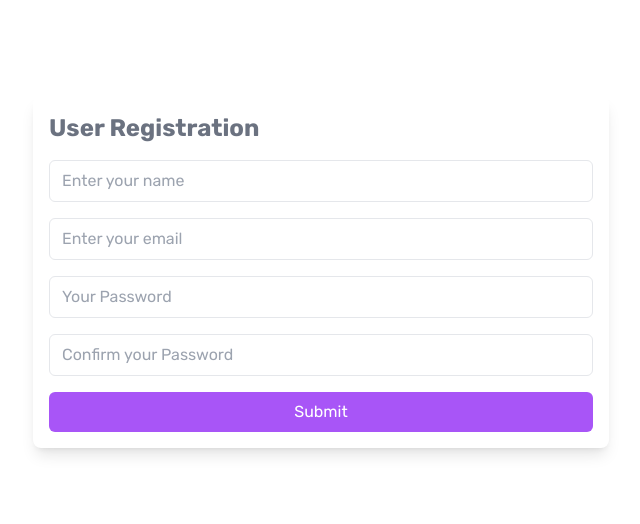
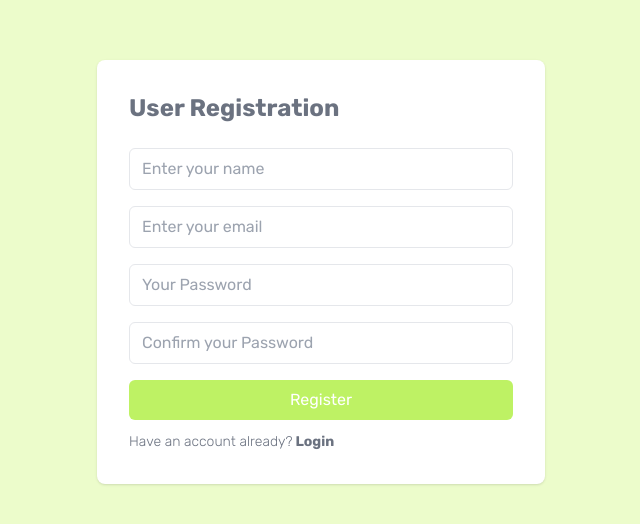
Before and after one commit to anita00001/fix-mate-frontend, a React (Create React App) app: page /signup in a window 1280 px wide. Shown: the part 128-652 px from the top of the page, without its empty margins (319-959 px from the left). Built offline with nearby package versions, Linux system fonts and the light colour scheme; the HTML template or start-up script is replaced by a standard one.

Commit message:
Modify files; being sidebar, signup and login forms

```diff
--- a/src/components/Authenticate.js
+++ b/src/components/Authenticate.js
@@ -6,9 +6,9 @@ export default function Authenticate() {
   return (
     <div className="h-screen flex flex-col justify-center items-center" style={{ backgroundImage: 'url("./images/fix-background.jpg")', backgroundSize: 'cover' }}>
       <div className="bg-black p-4 text-center opacity-75">
-        <div className="text-2xl font-bold">Hi, FIX MATE</div>
+        <div className="text-2xl text-white font-bold">Hi, FIX-MATE</div>
         <p className="text-white">
-          <span className="text-green-500 font-bold">Fix Mate </span>
+          <span className="text-green-500 font-bold">Fix-Mate </span>
           is committed to making everyday life more convenient by connecting users with trusted
           service providers. It is a one-stop platform for finding, booking, and  reviewing
           services, all from the comfort of your home. Users can communicate with service
--- a/src/components/Sidebar.js
+++ b/src/components/Sidebar.js
@@ -4,6 +4,8 @@ import { AiOutlineClose } from 'react-icons/ai';
 import { CiLogout } from 'react-icons/ci';
 import '../styles/sideBar.css';
 import { NavLink } from 'react-router-dom';
+import axios from 'axios';
+import baseURL from '../redux/apiConfig';
 
 const Sidebar = () => {
   const [navClose, setNavClosed] = useState(false);
@@ -17,6 +19,23 @@ const Sidebar = () => {
     { path: '/', name: 'Create an Expert' },
     { path: '/', name: 'Delete an Expert' },
   ];
+
+  const handleLogout = async () => {
+    try {
+      const response = await axios.delete(`${baseURL}logout`, {
+        headers: {
+          Authorization: localStorage.getItem('userPassport'),
+        },
+      });
+
+      if (response.status === 200) {
+        localStorage.removeItem('userPassport');
+        window.location.href = '/login';
+      }
+    } catch (error) {
+      console.error('Logout failed', error);
+    }
+  };
 
   return (
     <>
@@ -45,7 +64,6 @@ const Sidebar = () => {
           </span>
 
           <nav aria-label="Main Sidebar" className="mt-6 flex flex-col space-y-1">
-
             {
               navLinks.map((link) => (
                 <NavLink
@@ -60,23 +78,18 @@ const Sidebar = () => {
           </nav>
         </div>
 
-        <div className="sticky  flex-col inset-x-0 bottom-0 border-t border-gray-100 flex items-center  gap-2 rounded-lg  px-4 py-2 text-gray-500 ">
-          <div className="flex flex-col space-y-10 w-full">
-            <NavLink
-              to="/"
-              className="flex items-center cursor-pointer gap-2 rounded-lg hover:bg-prime hover:text-white  px-4 py-2 text-gray-500"
-            >
-              <span>
+        <div className="sticky inset-x-0 bottom-0 border-t border-gray-100 flex flex-col items-center gap-2 rounded-lg px-4 py-2 text-gray-500">
+          <button type="button" className="text-gray-900 bg-gradient-to-r from-lime-200 via-lime-400 to-lime-500 hover:bg-gradient-to-br focus:ring-4 focus:outline-none focus:ring-lime-300 dark:focus:ring-lime-800 shadow-lg shadow-lime-500/50 dark:shadow-lg dark:shadow-lime-800/80 font-medium rounded-lg text-sm px-5 py-2.5 text-center mb-2" onClick={handleLogout}>
+            <span className="flex flex-row gap-2">
               <CiLogout />
+              Logout
             </span>
-              <span className="font-semibold">Logout</span>
-            </NavLink>
+          </button>
+          <a href="https://github.com/anita00001/fix-mate-frontend" className="text-white bg-gradient-to-r from-cyan-400 via-cyan-500 to-cyan-600 hover:bg-gradient-to-br focus:ring-4 focus:outline-none focus:ring-cyan-300 dark:focus:ring-cyan-800 shadow-lg shadow-cyan-500/50 dark:shadow-lg dark:shadow-cyan-800/80 font-medium rounded-lg text-sm px-5 py-2.5 text-center mb-2">&copy; FixMate</a>
         </div>
-          <a href="https://github.com/anita00001/fix-mate-frontend" className="text-gray-500 font-semibold px-4">&copy; FixMate</a>
-        </div>
-
       </div>
     </>
   );
 };
+
 export default Sidebar;
--- a/src/components/SignupForm.js
+++ b/src/components/SignupForm.js
@@ -1,10 +1,11 @@
 import React, { useState } from 'react';
 import { useDispatch } from 'react-redux';
-import { Link } from 'react-router-dom';
+import { Link, useNavigate } from 'react-router-dom';
 import { signupDetails } from '../redux/signup/signupSlice';
 
 function SignupForm() {
   const dispatch = useDispatch();
+  const navigate = useNavigate();
   const [name, setName] = useState('');
   const [email, setEmail] = useState('');
   const [password, setPassword] = useState('');
@@ -29,23 +30,25 @@ function SignupForm() {
       setPassword('');
       setConfirmPassword('');
       setSignupSuccess(true);
+      setTimeout(() => {
+        navigate('/login');
+      }, 5000);
     } else {
       setPasswordMatch(false);
     }
   };
 
   return (
-    <div className="min-h-screen flex items-center justify-center">
-      <div className="max-w-xl p-4 bg-white shadow-lg rounded-lg w-full">
+    <div className="bg-lime-100">
+      <div className="flex flex-col items-center justify-center px-6 py-8 mx-auto h-screen lg:py-0">
+        <div className="w-full bg-white rounded-lg shadow dark:border md:mt-0 sm:max-w-md xl:p-0">
+          <div className="p-6 space-y-4 md:space-y-6 sm:p-8">
             <h1 className="font-bold text-gray-500 text-2xl mb-4">User Registration</h1>
             <form onSubmit={handleSubmit}>
               {signupError && <p className="text-red-700 bg-red-50 p-2 mb-3">Passwords cannot be less than six(6) characters.</p>}
               {!passwordMatch && <p className="text-red-700 bg-red-50 p-2 mb-3">Passwords do not match.</p>}
               {signupSuccess && (
-            <p className="text-green-500 bg-green-100 p-2 mb-3">
-              Signup successful! You can now
-              <Link to="/login" className="text-green-900"> proceed to the home page</Link>
-            </p>
+                <p className="text-green-500 bg-green-100 p-2 mb-3">Signup successful! You can now</p>
               )}
               <div className="mb-4">
                 <input
@@ -90,10 +93,16 @@ function SignupForm() {
                   className="w-full px-3 py-2 border rounded-md"
                 />
               </div>
-          <button type="submit" className="w-full bg-purple-500 text-white rounded-md py-2">
-            Submit
+              <button type="submit" className="w-full bg-lime-300 hover:bg-lime-600 text-white rounded-md py-2">
+                Register
               </button>
+              <p className="text-sm font-light text-gray-500 mt-3">
+                Have an account already?
+                <Link to="/login" className="font-bold hover:text-lime-600"> Login</Link>
+              </p>
             </form>
+          </div>
+        </div>
       </div>
     </div>
   );
--- a/src/components/loginForm.js
+++ b/src/components/loginForm.js
@@ -1,5 +1,5 @@
 import React, { useState, useEffect } from 'react';
-import { useNavigate } from 'react-router-dom';
+import { useNavigate, Link } from 'react-router-dom';
 import { useDispatch, useSelector } from 'react-redux';
 import { loginDetails } from '../redux/login/loginSlice';
 
@@ -25,9 +25,11 @@ function LoginForm() {
   }, [loginData, navigate]);
 
   return (
-    <div className="min-h-screen flex items-center justify-center">
-      <div className="max-w-xl p-4 bg-white shadow-lg rounded-lg w-full">
-        <h1 className="font-bold text-gray-500 text-2xl mb-4">Login</h1>
+    <div className="bg-lime-100">
+      <div className="flex flex-col items-center justify-center px-6 py-8 mx-auto h-screen lg:py-0">
+        <div className="w-full bg-white rounded-lg shadow dark:border md:mt-0 sm:max-w-md xl:p-0">
+          <div className="p-6 space-y-4 md:space-y-6 sm:p-8">
+            <h1 className="font-bold text-gray-500 text-2xl mb-4">Login your account</h1>
             <form onSubmit={handleSubmit}>
               {error && <p className="text-red-700 bg-red-50 p-2 mb-3">Login failed. Kindly check your credentials</p>}
               <div className="mb-4">
@@ -45,17 +47,23 @@ function LoginForm() {
                 <input
                   type="password"
                   id="password"
-              placeholder="Your Password"
+                  placeholder="Enter your password"
                   required
                   value={password}
                   onChange={(e) => setPassword(e.target.value)}
                   className="w-full px-3 py-2 border rounded-md"
                 />
               </div>
-          <button type="submit" className="w-full bg-purple-500 text-white rounded-md py-2">
+              <button type="submit" className="w-full bg-lime-300 text-white hover:bg-lime-600 rounded-md py-2">
                 Login
               </button>
+              <p className="text-sm font-light text-gray-500 mt-3">
+                Don’t have an account yet?
+                <Link to="/signup" className="font-bold hover:text-lime-600"> Register</Link>
+              </p>
             </form>
+          </div>
+        </div>
       </div>
     </div>
   );
```
Also changed, not shown: public/images/fix-background.jpg. Lines whose indentation alone changed are shown as unchanged.
